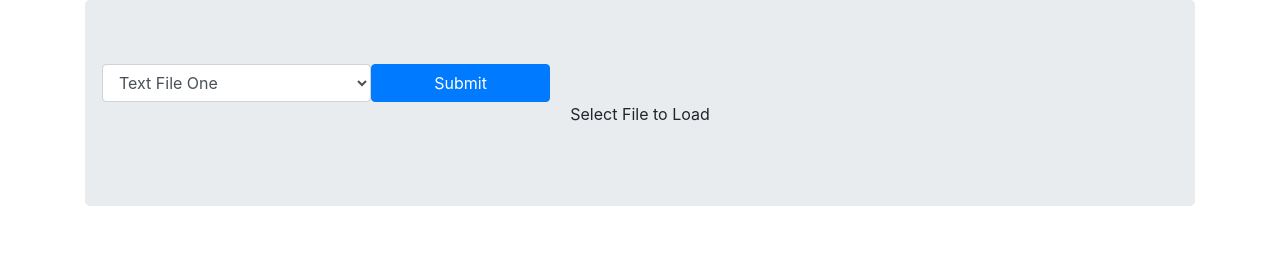
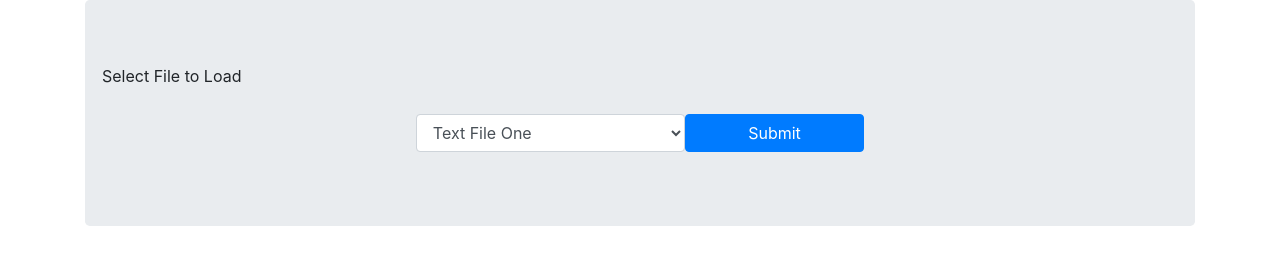
Before and after one commit to JetMas/AjaxActivity_WebEng, a plain HTML site: page index.html in a window 1280 px wide. Drawn offline with nearby package versions, Linux system fonts and the light colour scheme.

Commit message:
Style changes.

```diff
--- /dev/null
+++ b/css/style.css
@@ -0,0 +1,3 @@
+.jumbotron .row {
+  padding-bottom: 10px;
+}
--- a/index.html
+++ b/index.html
@@ -5,6 +5,7 @@
   <meta charset="utf-8">
   <meta http-equiv="Content-Type" content="text/html">
   <link rel="stylesheet" href="https://maxcdn.bootstrapcdn.com/bootstrap/4.0.0/css/bootstrap.min.css" integrity="sha384-Gn5384xqQ1aoWXA+058RXPxPg6fy4IWvTNh0E263XmFcJlSAwiGgFAW/dAiS6JXm" crossorigin="anonymous">
+  <link rel="stylesheet" href="css/style.css">
 
   <script src="https://ajax.googleapis.com/ajax/libs/jquery/3.3.1/jquery.min.js"></script>
   <script src="https://code.jquery.com/jquery-3.2.1.min.js"></script>
@@ -19,6 +20,9 @@
   <div class="container">
     <div class="jumbotron">
       <div class="row">
+        <p id="textArea">Select File to Load</p>
+      </div>
+      <div class="row justify-content-center">
         <select id="fileSelector" class="form-control col-md-3">
           <option value="txt1.txt">Text File One</option>
           <option value="txt2.txt">Text File Two</option>
@@ -26,9 +30,7 @@
         </select>
         <button id="textbtn" class="btn btn-primary col-md-2">Submit</button>
       </div>
-      <div class="row justify-content-center">
-        <p id="textArea">Select File to Load</p>
-      </div>
+
     </div>
   </div>
 </body>
```
